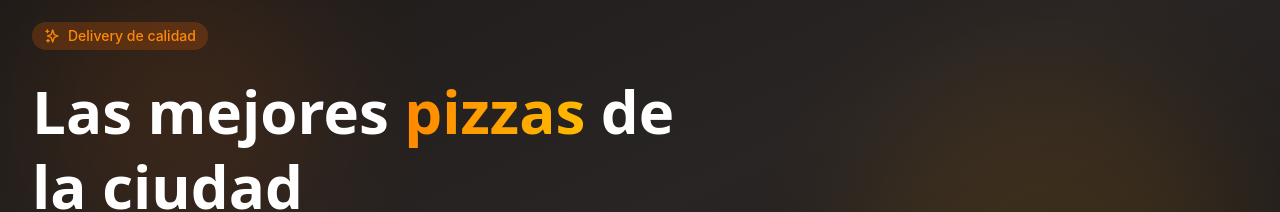
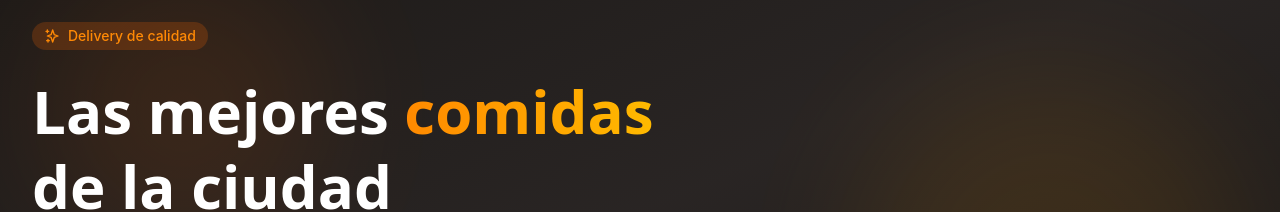
Before and after one commit to hernanxd22/parcial-2-backend, a React (Vite) app in the folder frontend-store/: page / in a window 1280 px wide. Shown: the part 139-351 px from the top of the page. Built offline with nearby package versions, Linux system fonts and the light colour scheme; no server answers.

Commit message:
se cambio titulo de foodstore

```diff
--- a/frontend-store/src/pages/Home.tsx
+++ b/frontend-store/src/pages/Home.tsx
@@ -78,7 +78,7 @@ export default function Home() {
             <h1 className="text-4xl md:text-5xl lg:text-6xl font-extrabold text-white leading-tight">
               Las mejores{' '}
               <span className="bg-gradient-to-r from-orange-400 to-amber-400 bg-clip-text text-transparent">
-                pizzas
+                comidas
               </span>{' '}
               de la ciudad
             </h1>
```
